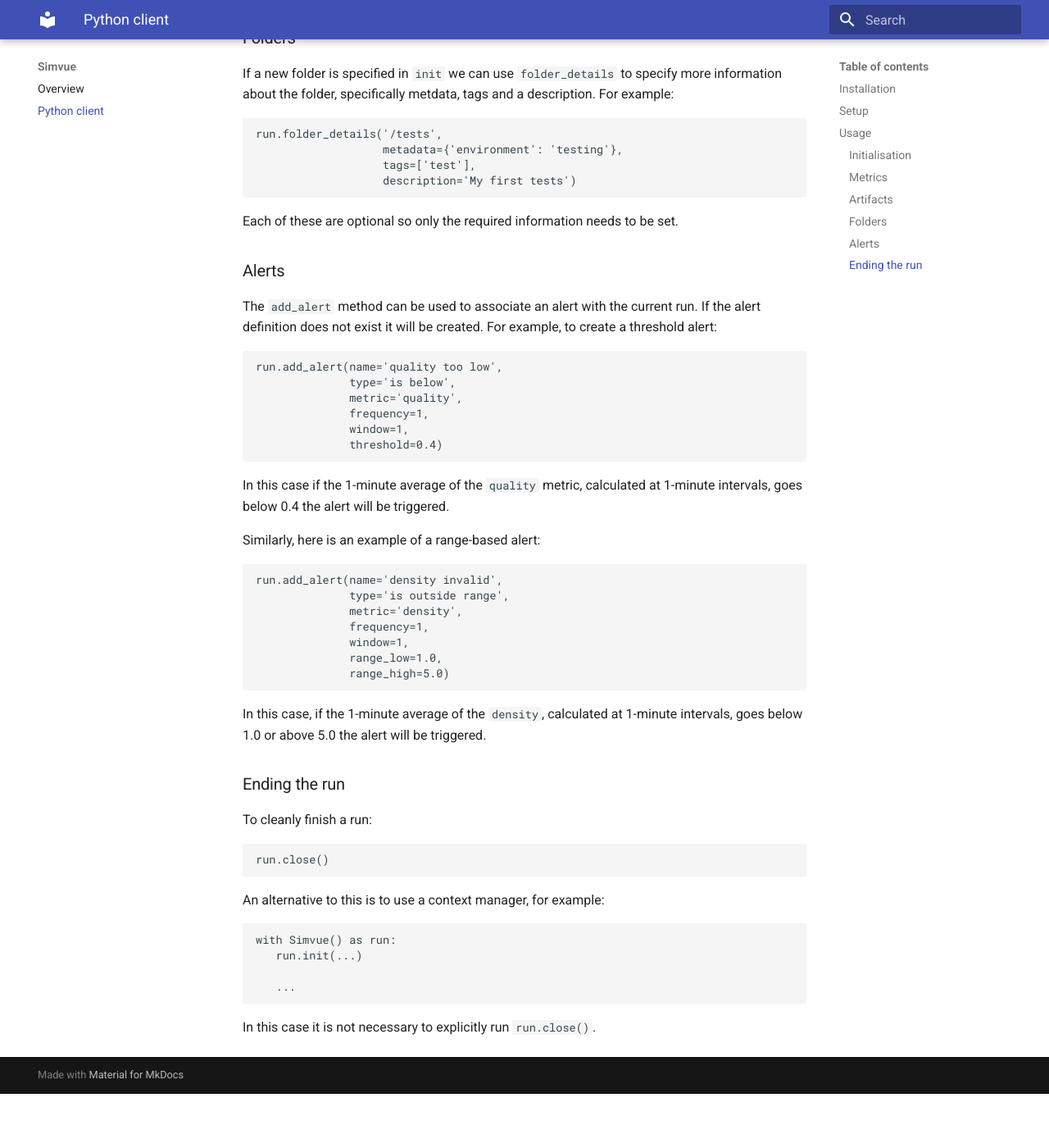
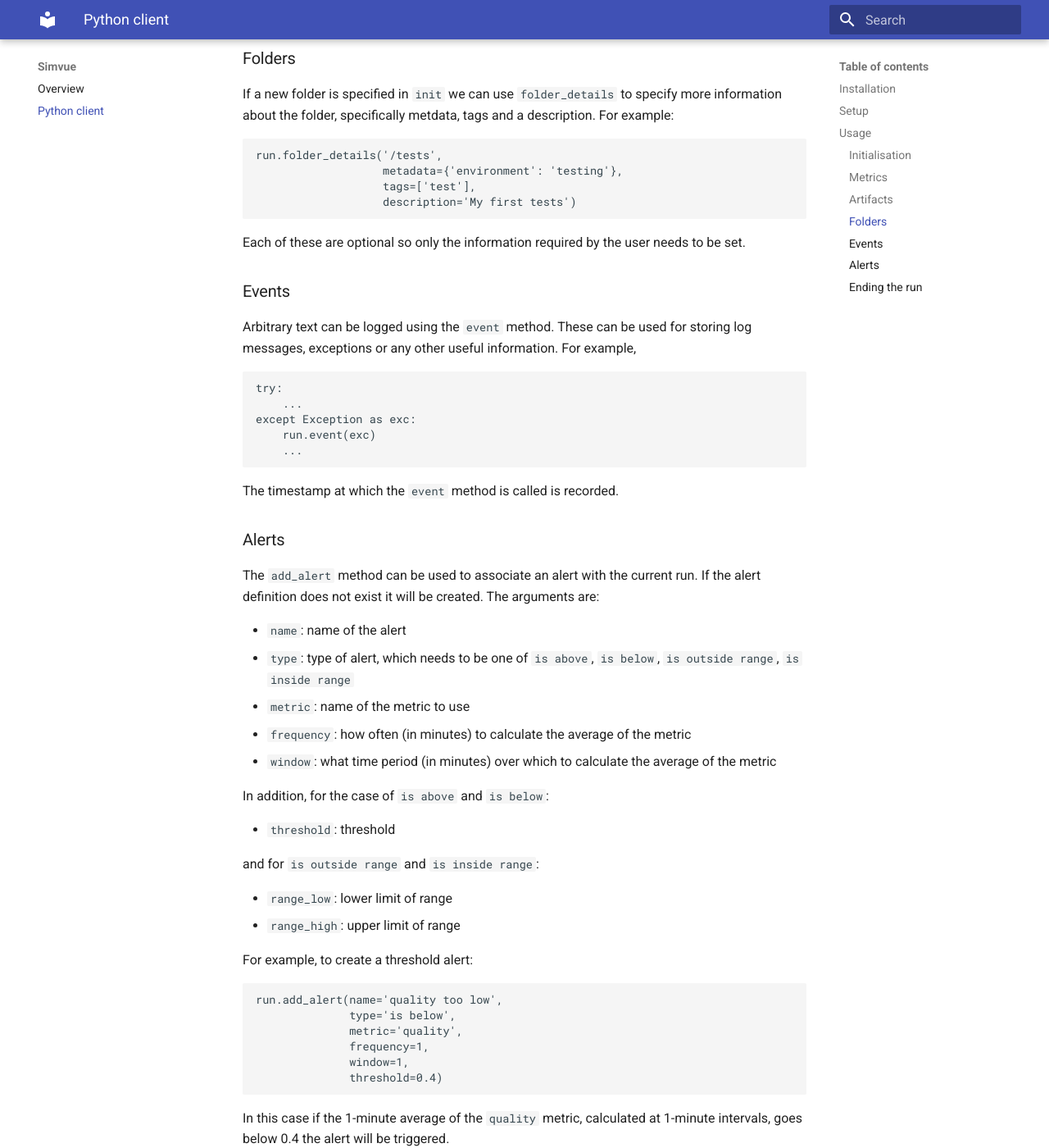
Before and after one commit to simvue-io/docs, an MkDocs documentation site: the page built from docs/python-client.md, in a window 1280 px wide and 1400 px high, scrolled down 2162 px. Shown: the whole window at 82% size. Built offline with MkDocs 1.6.1 and Material for MkDocs 9.7.7, drawn with Linux system fonts in a browser that asks for light colours; before the commit the page ends 3496 px from its top, so only the background shows below that; some of the changed text lies outside the part shown.

Commit message:
Update python-client.md

````diff
--- a/docs/python-client.md
+++ b/docs/python-client.md
@@ -1,6 +1,6 @@
 # Python client
 
-The Simvue Python client allows users to be easily able to collect metadata, time-series metrics and artifacts from existing Python codes.
+The Simvue Python client allows users to be easily able to capture information such as metadata, metrics and files from the execution of existing Python codes. It can also be used to create a sidecar in order to capture information from an application written in another language.
 
 ## Installation
 
@@ -62,7 +62,7 @@ run.log({'parameter1': 1.2, 'parameter2': 3.5})
 ```
 The argument is a dictionary consisting of the metric names and their values.
 
-The `log` method can be run as many times as necessary, and the time at which it is run each time is recorded.
+The `log` method can be called as many times as necessary during a run, and the time of each is recorded with microsecond precision.
 
 ### Artifacts
 
@@ -87,12 +87,42 @@ run.folder_details('/tests',
                    tags=['test'],
                    description='My first tests')
 ```
-Each of these are optional so only the required information needs to be set.
+Each of these are optional so only the information required by the user needs to be set.
+
+### Events
+
+Arbitrary text can be logged using the `event` method. These can be used for storing log messages, exceptions or any other useful
+information. For example,
+```
+try:
+    ...
+except Exception as exc:
+    run.event(exc)
+    ...
+```
+The timestamp at which the `event` method is called is recorded.
 
 ### Alerts
 
 The `add_alert` method can be used to associate an alert with the current run. If the alert definition does not exist it will
-be created. For example, to create a threshold alert:
+be created. The arguments are:
+
+ * `name`: name of the alert
+ * `type`: type of alert, which needs to be one of `is above`, `is below`, `is outside range`, `is inside range`
+ * `metric`: name of the metric to use
+ * `frequency`: how often (in minutes) to calculate the average of the metric
+ * `window`: what time period (in minutes) over which to calculate the average of the metric
+
+In addition, for the case of `is above` and `is below`:
+
+ * `threshold`: threshold
+
+and for `is outside range` and `is inside range`:
+
+ * `range_low`: lower limit of range
+ * `range_high`: upper limit of range
+
+For example, to create a threshold alert:
 ```
 run.add_alert(name='quality too low',
               type='is below',
@@ -120,6 +150,8 @@ To cleanly finish a run:
 ```
 run.close()
 ```
+Any batches of metrics or events not yet sent to the remote server will be sent at this point.
+
 An alternative to this is to use a context manager, for example:
 ```
 with Simvue() as run:
@@ -128,3 +160,5 @@ with Simvue() as run:
    ...
 ```
 In this case it is not necessary to explicitly run `run.close()`.
+
+If a code crashes without calling `close()` after a few minutes the state of the run will change to `lost`.
````
